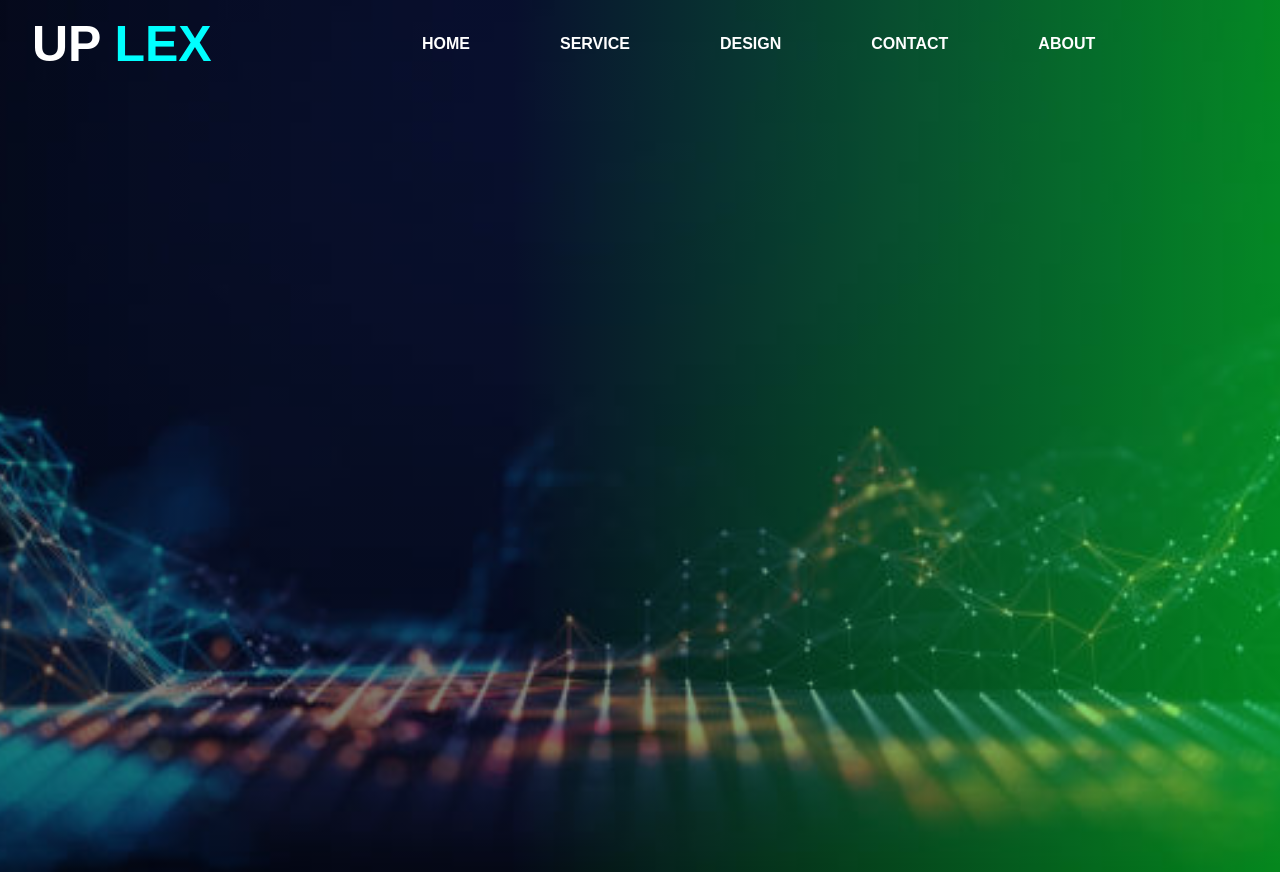
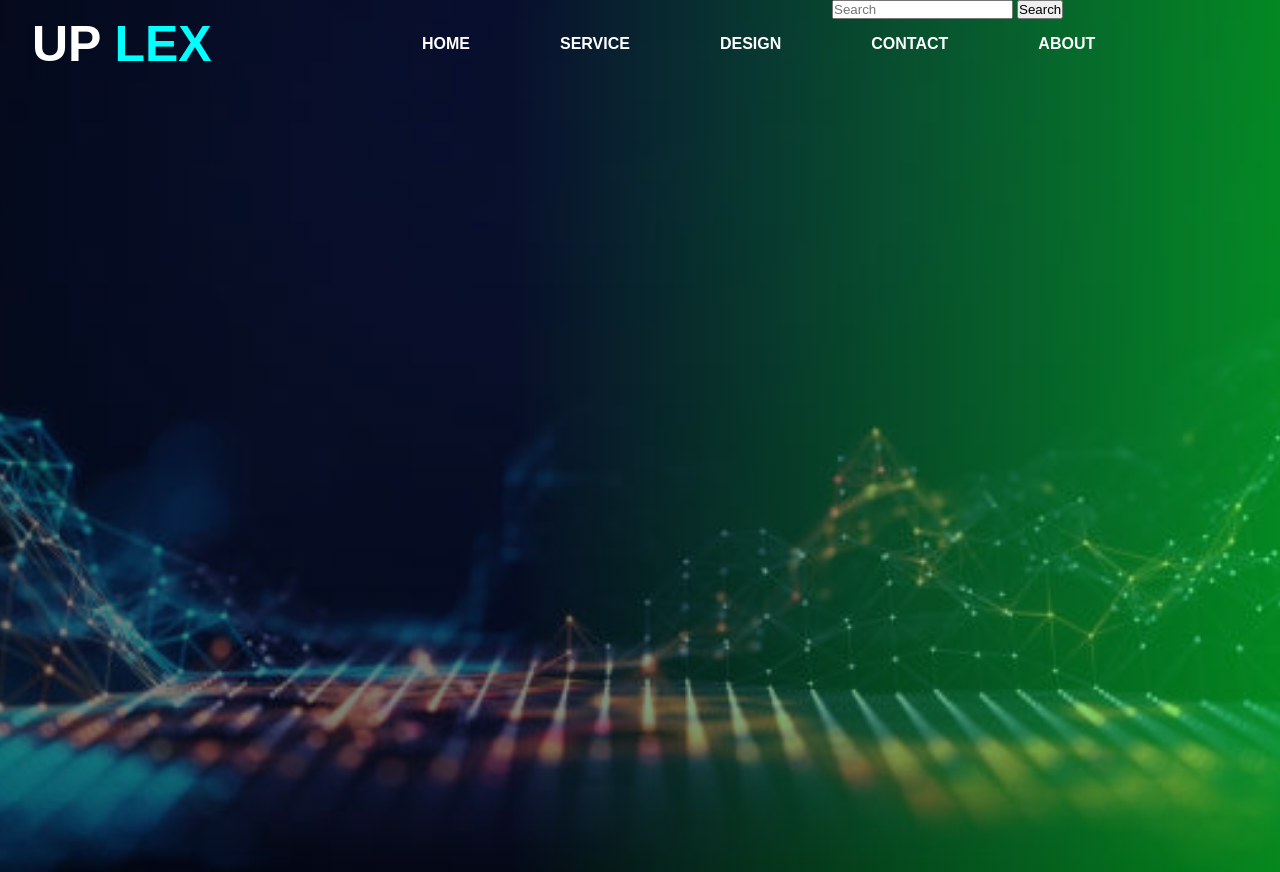
Before and after one commit to Patrick-JR/practice_web, a plain HTML site: page index.html in a window 1280 px wide. Drawn offline with Linux system fonts and the light colour scheme.

Commit message:
I added a search bar

```diff
--- a/index.html
+++ b/index.html
@@ -26,6 +26,11 @@
                     <li><a href="#">ABOUT</a></li>
                 </ul>
             </div>
+
+            <div class="search">
+                <input type="search" name="" placeholder="Search">
+                <a href="#"><button class="btn">Search</button></a>
+            </div>
         </div>
     </div>
 
```
